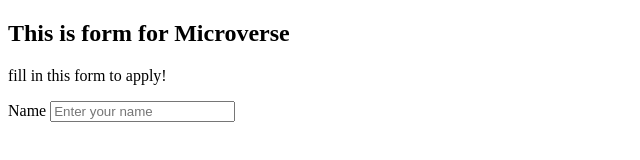
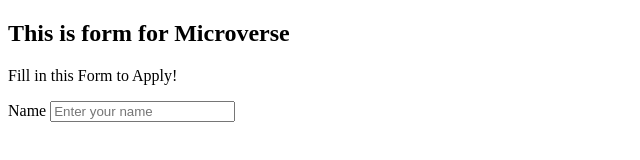
Before and after one commit to jahongiry/Yussupov-Esther, a plain HTML site: page index.html in a window 1280 px wide. Shown: the full height of the page, 0-640 px from the left. Drawn offline with Linux system fonts and the light colour scheme.

Commit message:
Edited Name form push

```diff
--- a/index.html
+++ b/index.html
@@ -10,7 +10,7 @@
     <script src="https://cdn.freecodecamp.org/testable-projects-fcc/v1/bundle.js"></script>
 <section id="Top" >
     <h1 id="title">This is form for Microverse</h1>
-    <p id="description">fill in this form to apply!</p>
+    <p id="description">Fill in this Form to Apply!</p>
 </section>
  <form id="survey-form">
    <label for="name" id="name-label">Name</label>
```
